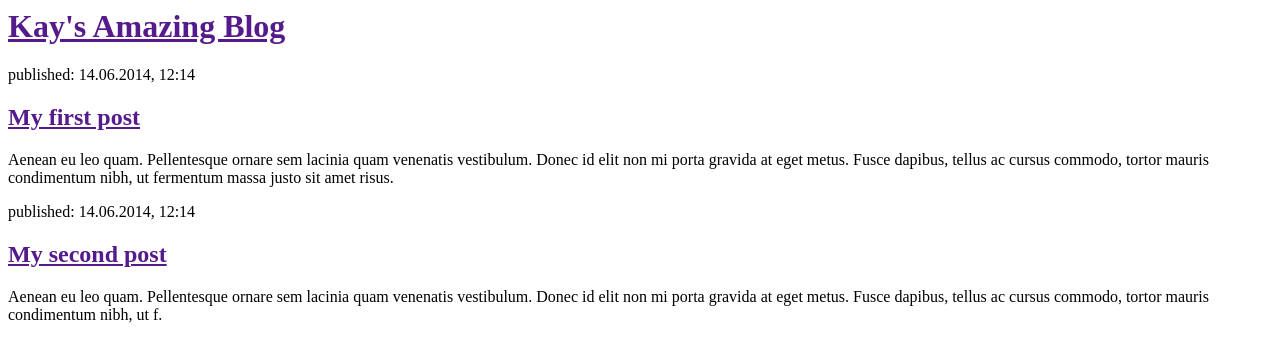
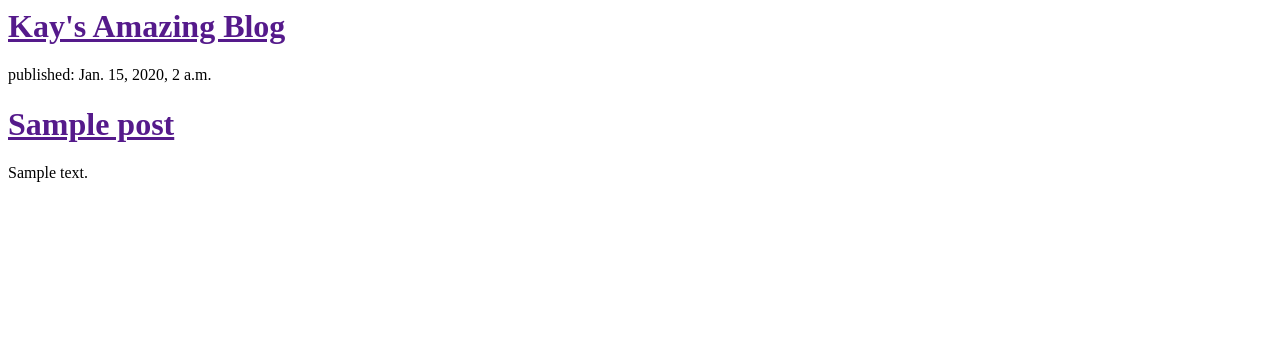
Before and after one commit to kayamyyang/my-first-blog, a Django app: template blog/templates/blog/post_list.html in a window 1280 px wide. Shown: the top 362 px of the page. Run offline with Django 3.2, Linux system fonts and the light colour scheme; the template is opened without the code that fills it: values that come from a table or form of the project are taken from there, others are empty; tables that the repository leaves empty hold one stand-in row (values such as "Sample post").

Commit message:
Modified templates to display posts from database.

```diff
--- a/blog/templates/blog/post_list.html
+++ b/blog/templates/blog/post_list.html
@@ -5,18 +5,13 @@
     <body>
         <div>
             <h1><a href="">Kay's Amazing Blog</a></h1>
-        </div>
+            {% for post in posts %}
+              <div>
+                  <p>published: {{ post.published_date }}</p>
+                  <h1><a href="">{{ post.title }}</a></h1>
+                  <p>{{ post.text|linebreaksbr }}</p>
+              </div>
+          {% endfor %}
 
-        <div>
-            <p>published: 14.06.2014, 12:14</p>
-            <h2><a href="">My first post</a></h2>
-            <p>Aenean eu leo quam. Pellentesque ornare sem lacinia quam venenatis vestibulum. Donec id elit non mi porta gravida at eget metus. Fusce dapibus, tellus ac cursus commodo, tortor mauris condimentum nibh, ut fermentum massa justo sit amet risus.</p>
-        </div>
-
-        <div>
-            <p>published: 14.06.2014, 12:14</p>
-            <h2><a href="">My second post</a></h2>
-            <p>Aenean eu leo quam. Pellentesque ornare sem lacinia quam venenatis vestibulum. Donec id elit non mi porta gravida at eget metus. Fusce dapibus, tellus ac cursus commodo, tortor mauris condimentum nibh, ut f.</p>
-        </div>
     </body>
 </html>
```
Also changed, not shown: blog/views.py (+7 -1 lines).
